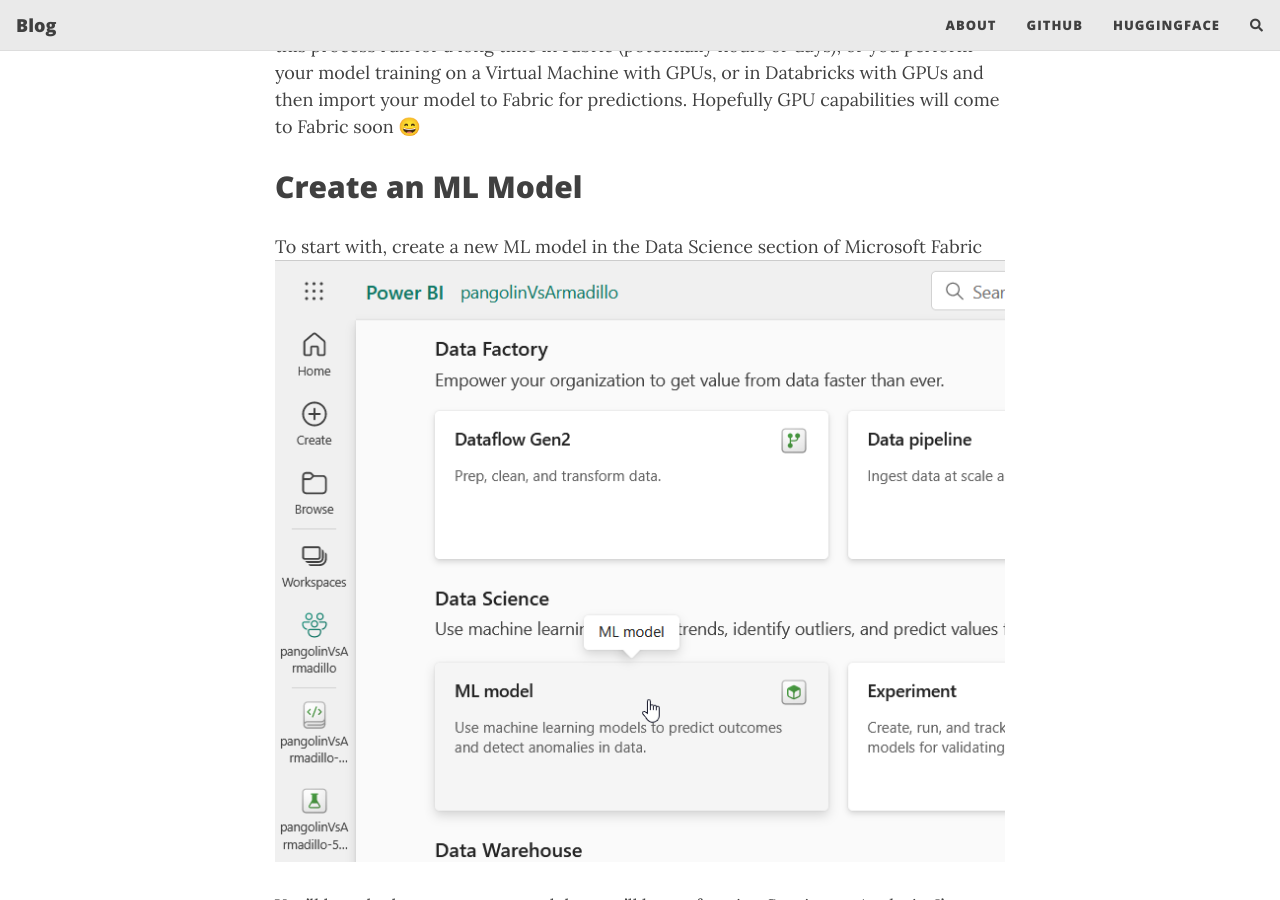
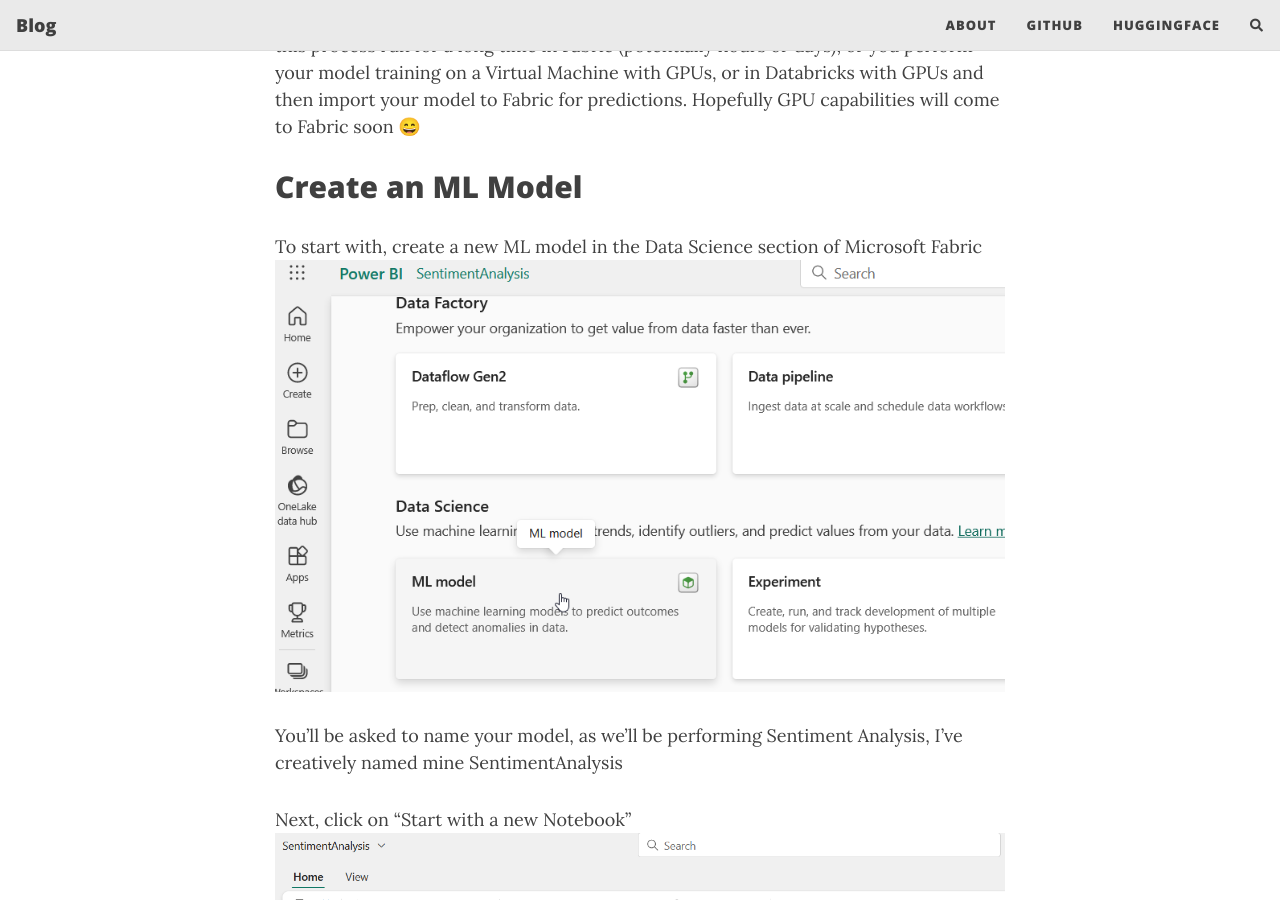
Before and after one commit to ssugar/Blog, a Jekyll site: the page built from _posts/Fabric/2024-07-08-SentimentAnalysisInFabric.md, in a window 1280 px wide and 900 px high, scrolled down 712 px. Built offline with Jekyll 4.4.1, drawn with Linux system fonts in a browser that asks for light colours; nearby versions of some CDN libraries; emoji names are drawn with the system emoji font; comment, search, counter and statistics services are not loaded.

Commit message:
fixing image

```diff
--- a/_posts/Fabric/2024-07-08-SentimentAnalysisInFabric.md
+++ b/_posts/Fabric/2024-07-08-SentimentAnalysisInFabric.md
@@ -14,7 +14,7 @@
 ## Create an ML Model
 
 To start with, create a new ML model in the Data Science section of Microsoft Fabric
-![createMLModel]({{ site.baseurl }}/assets/images/createMLModel.png)
+![createMLModel]({{ site.baseurl }}/assets/images/Sentiment-createMLModel.png)
 
 You'll be asked to name your model, as we'll be performing Sentiment Analysis, I've creatively named mine SentimentAnalysis
 
```
Also changed, not shown: assets/images/Sentiment-createMLModel.png (added).
